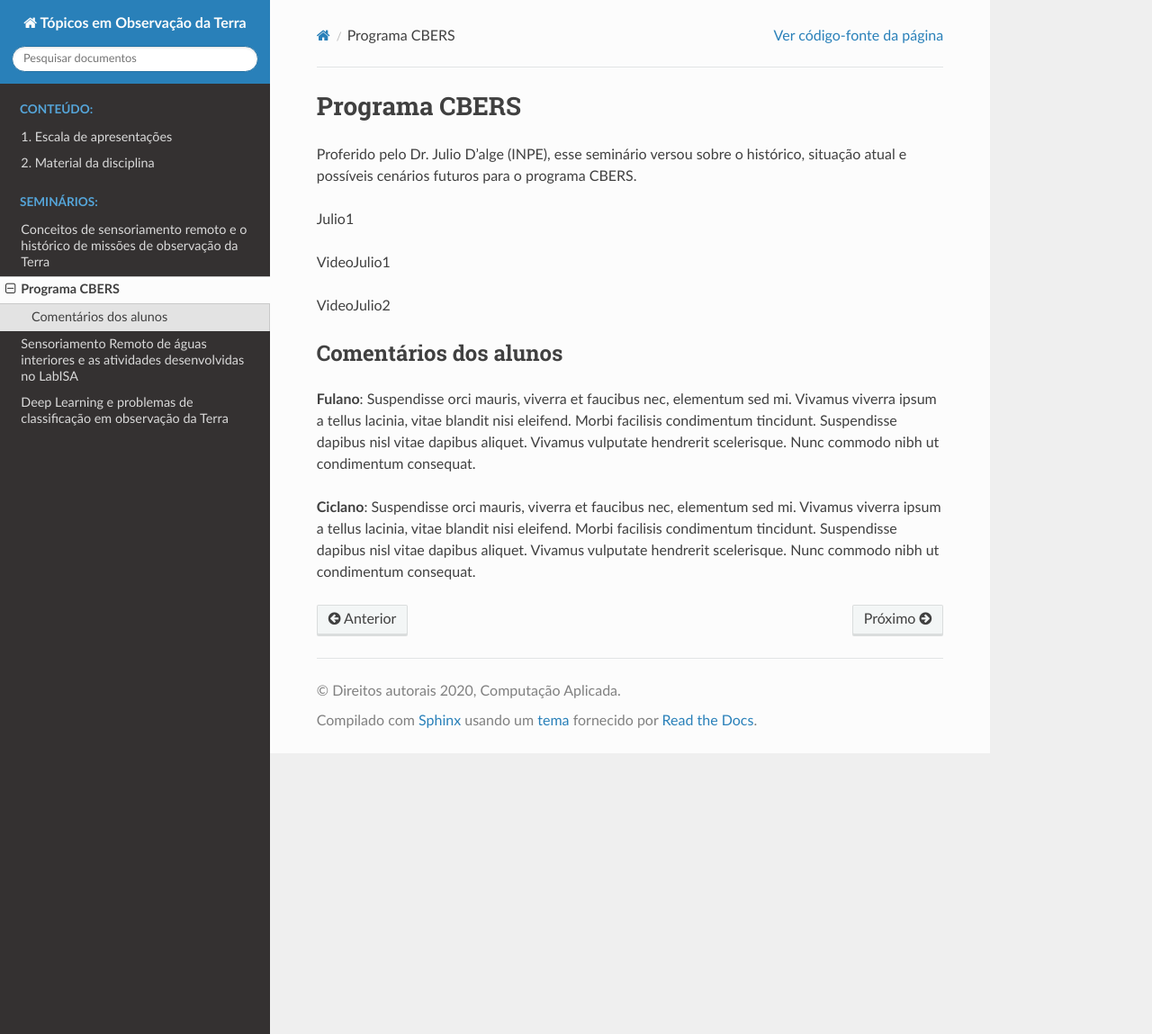
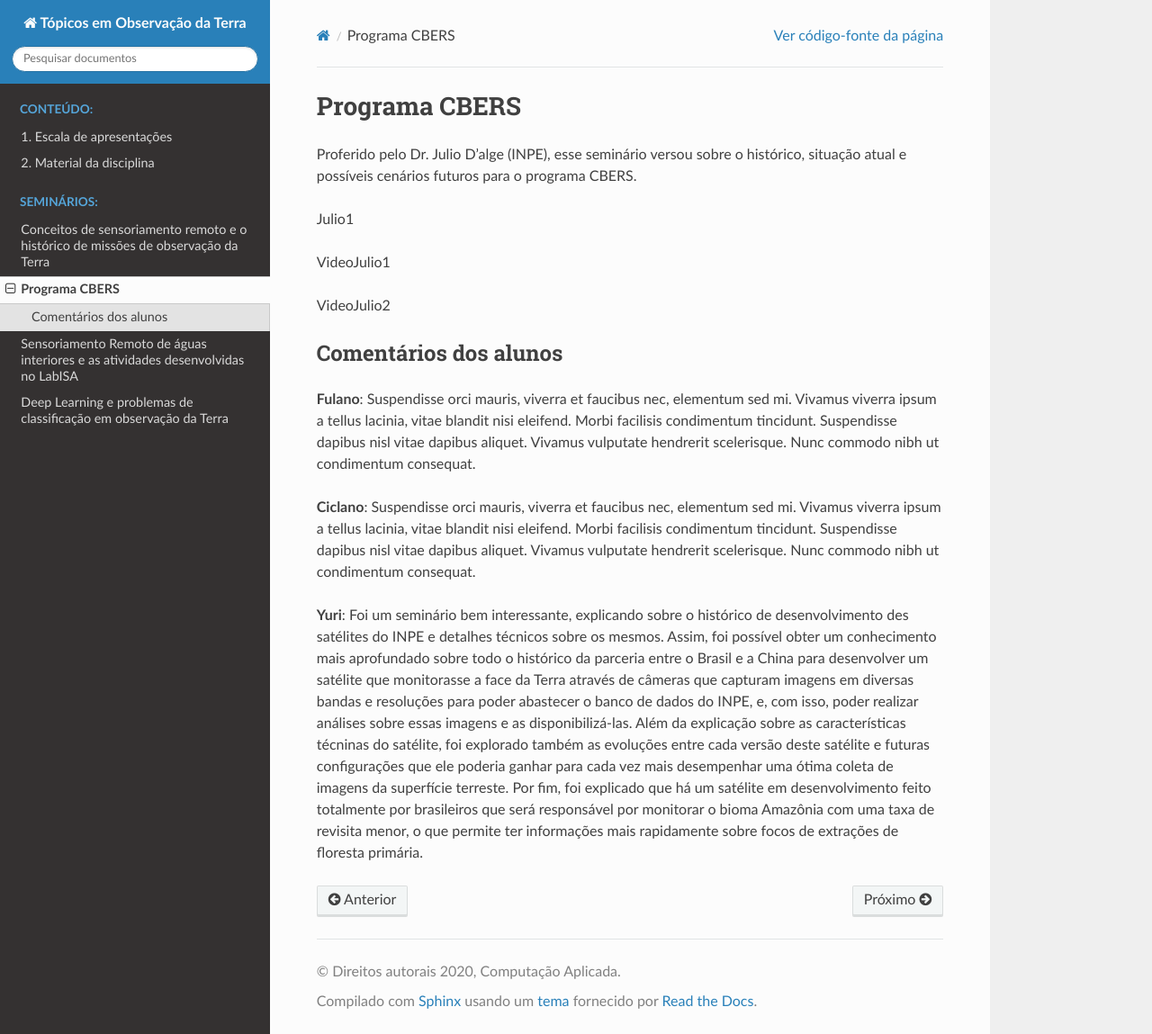
Before and after one commit to CAP-378/cap-378-site, a Sphinx documentation site: the page built from source/seminarios/julio.rst, in a window 1280 px wide and 1149 px high. Shown: the whole window at 90% size. Built offline with Sphinx 7.4.7 and the Read the Docs theme 2.0.0, drawn with Linux system fonts in a browser that asks for light colours.

Commit message:
Update julio.rst

```diff
--- a/source/seminarios/julio.rst
+++ b/source/seminarios/julio.rst
@@ -18,3 +18,5 @@
 **Fulano**: Suspendisse orci mauris, viverra et faucibus nec, elementum sed mi. Vivamus viverra ipsum a tellus lacinia, vitae blandit nisi eleifend. Morbi facilisis condimentum tincidunt. Suspendisse dapibus nisl vitae dapibus aliquet. Vivamus vulputate hendrerit scelerisque. Nunc commodo nibh ut condimentum consequat.
 
 **Ciclano**: Suspendisse orci mauris, viverra et faucibus nec, elementum sed mi. Vivamus viverra ipsum a tellus lacinia, vitae blandit nisi eleifend. Morbi facilisis condimentum tincidunt. Suspendisse dapibus nisl vitae dapibus aliquet. Vivamus vulputate hendrerit scelerisque. Nunc commodo nibh ut condimentum consequat.
+
+**Yuri**: Foi um seminário bem interessante, explicando sobre o histórico de desenvolvimento des satélites do INPE e detalhes técnicos sobre os mesmos. Assim, foi possível obter um conhecimento mais aprofundado sobre todo o histórico da parceria entre o Brasil e a China para desenvolver um satélite que monitorasse a face da Terra através de câmeras que capturam imagens em diversas bandas e resoluções para poder abastecer o banco de dados do INPE, e, com isso, poder realizar análises sobre essas imagens e as disponibilizá-las. Além da explicação sobre as características técninas do satélite, foi explorado também as evoluções entre cada versão deste satélite e futuras configurações que ele poderia ganhar para cada vez mais desempenhar uma ótima coleta de imagens da superfície terreste. Por fim, foi explicado que há um satélite em desenvolvimento feito totalmente por brasileiros que será responsável por monitorar o bioma Amazônia com uma taxa de revisita menor, o que permite ter informações mais rapidamente sobre focos de extrações de floresta primária.
```
